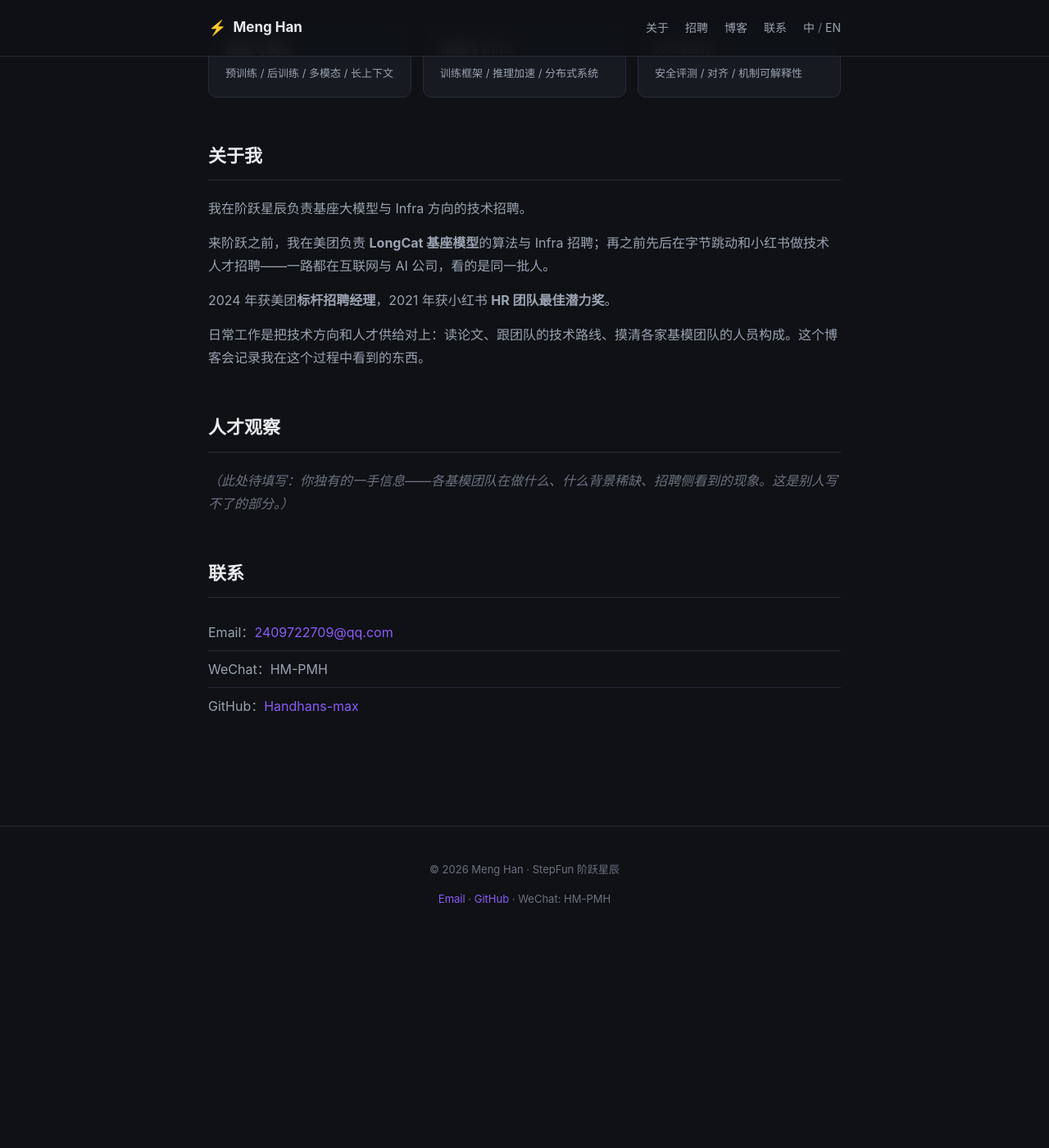
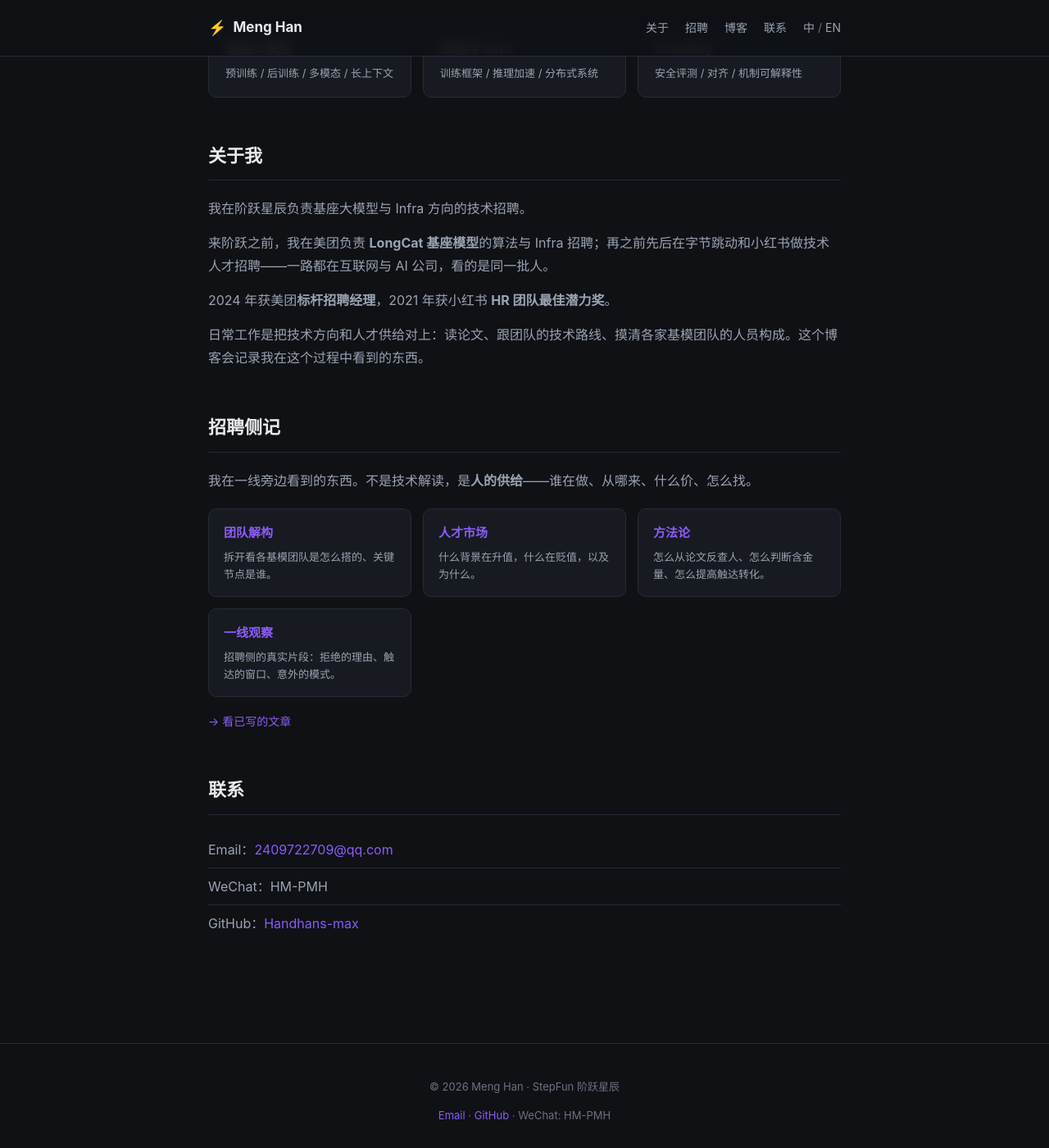
Before and after one commit to Handhans-max/Handhans-max.github.io, a Jekyll site: the page built from index.md, in a window 1280 px wide and 1400 px high, scrolled down 414 px. Shown: the whole window at 82% size. Built offline with Jekyll 4.4.1, drawn with Linux system fonts in a browser that asks for light colours; before the commit the page ends 1550 px from its top, so only the background shows below that.

Commit message:
rename: 人才观察 -> 招聘侧记; add 4-category guide (CN/EN)

```diff
--- a/assets/css/style.css
+++ b/assets/css/style.css
@@ -95,6 +95,16 @@ a:hover { text-decoration: underline; }
 .contact-list li { padding: 8px 0; border-bottom: 1px solid var(--border); color: var(--text-dim); }
 .contact-list li:last-child { border-bottom: none; }
 
+/* ---------- Notes grid (招聘侧记) ---------- */
+.notes-grid { display: grid; grid-template-columns: repeat(auto-fit, minmax(240px, 1fr)); gap: 14px; margin: 20px 0 0; }
+.note-card {
+  background: var(--bg-card); border: 1px solid var(--border);
+  border-radius: var(--radius); padding: 16px 18px;
+}
+.note-card h3 { margin: 0 0 6px; font-size: 15px; color: var(--accent-hover); font-weight: 600; }
+.note-card p { margin: 0; font-size: 13px; color: var(--text-dim); line-height: 1.6; }
+.notes-more { margin: 18px 0 0; font-size: 14px; }
+
 /* ---------- Page head ---------- */
 .page-head { margin-bottom: 40px; }
 .page-head h1 { font-size: 30px; margin: 0 0 6px; }
--- a/index.md
+++ b/index.md
@@ -34,10 +34,29 @@ url_en: /en/
 </section>
 
 <section id="notes" class="section">
-  <h2>人才观察</h2>
+  <h2>招聘侧记</h2>
   <div class="prose">
-    <p><em>（此处待填写：你独有的一手信息——各基模团队在做什么、什么背景稀缺、招聘侧看到的现象。这是别人写不了的部分。）</em></p>
+    <p>我在一线旁边看到的东西。不是技术解读，是<strong>人的供给</strong>——谁在做、从哪来、什么价、怎么找。</p>
   </div>
+  <div class="notes-grid">
+    <div class="note-card">
+      <h3>团队解构</h3>
+      <p>拆开看各基模团队是怎么搭的、关键节点是谁。</p>
+    </div>
+    <div class="note-card">
+      <h3>人才市场</h3>
+      <p>什么背景在升值，什么在贬值，以及为什么。</p>
+    </div>
+    <div class="note-card">
+      <h3>方法论</h3>
+      <p>怎么从论文反查人、怎么判断含金量、怎么提高触达转化。</p>
+    </div>
+    <div class="note-card">
+      <h3>一线观察</h3>
+      <p>招聘侧的真实片段：拒绝的理由、触达的窗口、意外的模式。</p>
+    </div>
+  </div>
+  <p class="notes-more"><a href="{{ '/blog/' | relative_url }}">→ 看已写的文章</a></p>
 </section>
 
 <section id="contact" class="section">
```
Also changed, not shown: en.md (+21 -2 lines).
